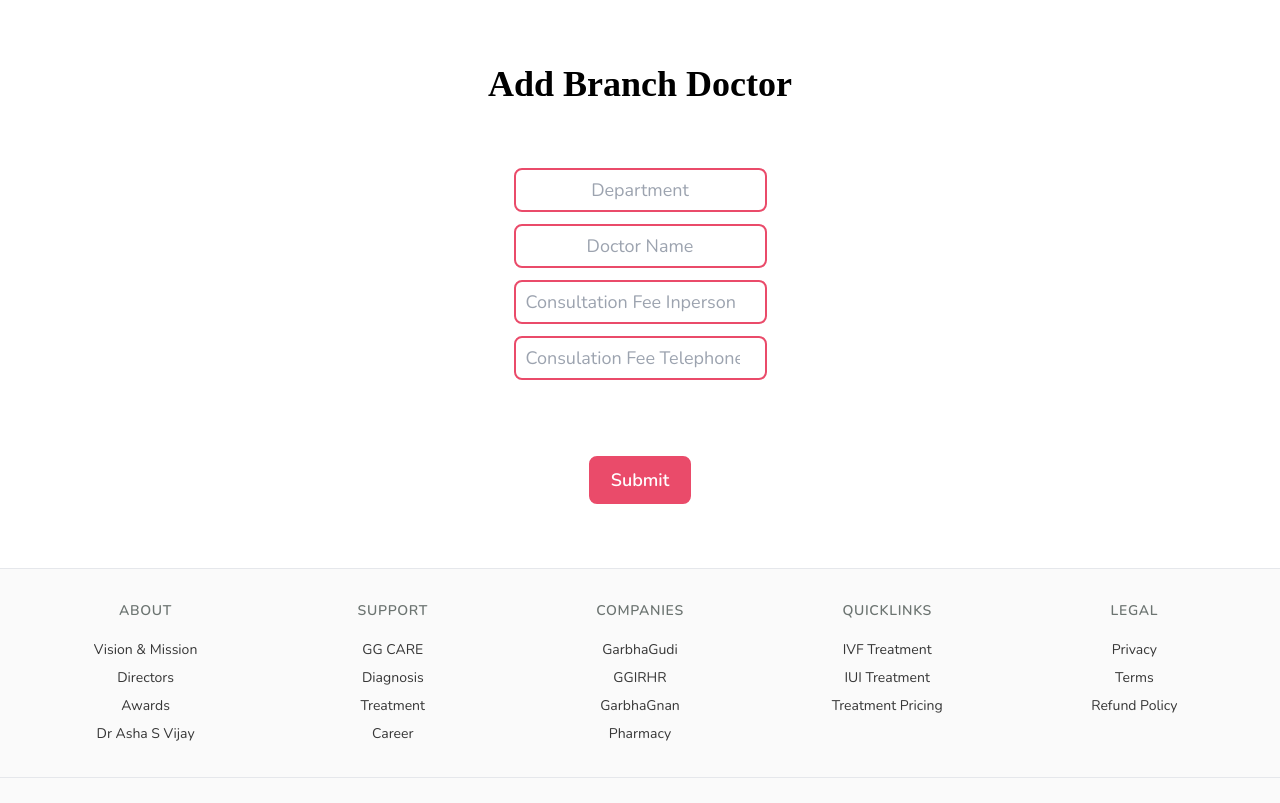
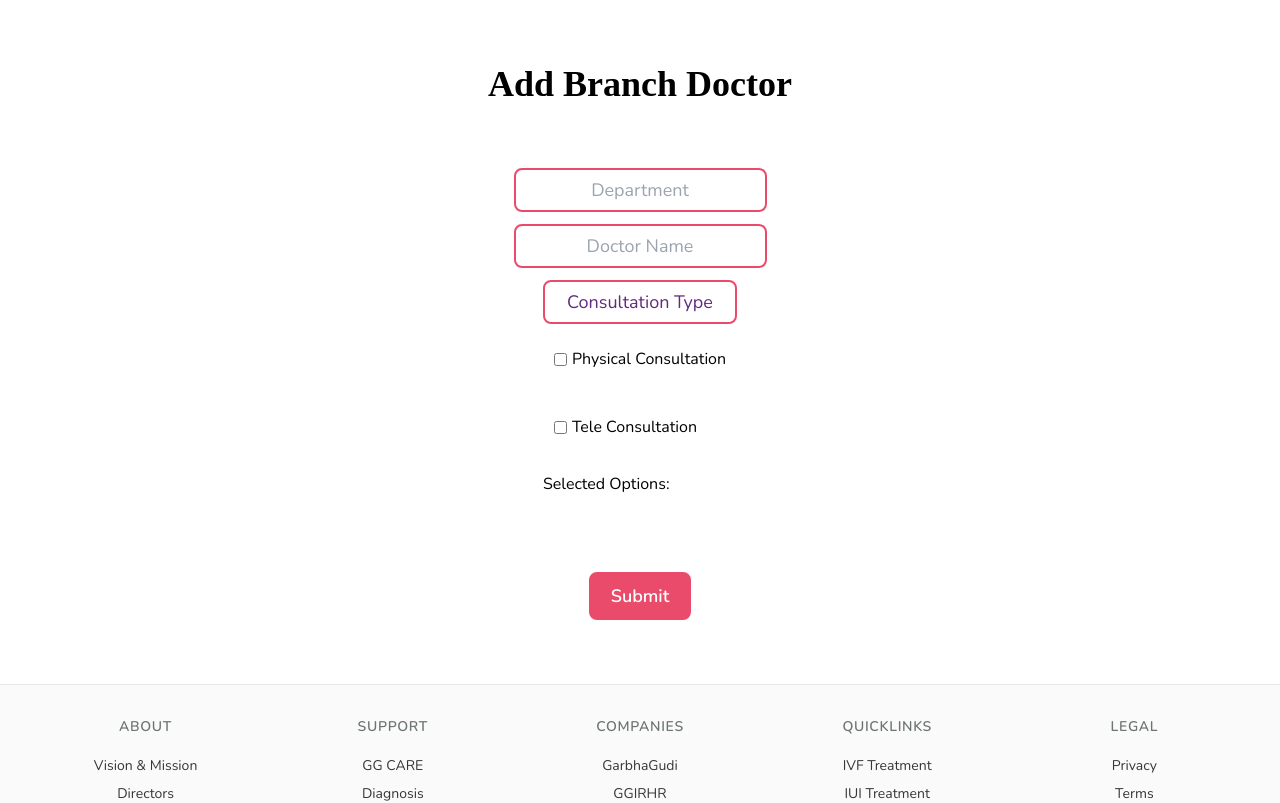
Before and after one commit to garbhagudi/next-appointment-center, a Next.js app: page /settings/edit/add-branch-doctor in a window 1280 px wide. Shown: the top 803 px of the page. Built offline with nearby package versions, Linux system fonts and the light colour scheme; a web font is replaced by a local one.

Commit message:
update on branch-doctor with option.

```diff
--- a/src/pages/settings/edit/add-branch-doctor.tsx
+++ b/src/pages/settings/edit/add-branch-doctor.tsx
@@ -3,23 +3,71 @@ import React, { useState, ChangeEvent } from 'react';
 interface FormValues {
   doctorName: string;
   department: string;
-  Consultation_type: string;
-  Consultation_Fees_Inperson: string;
-  Consultaion_Fees_Telephone: string;
 }
 
 const initialValues: FormValues = {
   doctorName: '',
   department: '',
-  Consultation_type: '',
-  Consultation_Fees_Inperson: '',
-  Consultaion_Fees_Telephone: '',
 };
+
+interface Option {
+  value: string;
+  label: string;
+  inputVisible: boolean;
+}
+
+const options: Option[] = [
+  {
+    value: 'Consultation_Fee_Physical',
+    label: 'Physical Consultation',
+    inputVisible: false,
+  },
+  {
+    value: 'Consultation_Fee_Telephone',
+    label: 'Tele Consultation',
+    inputVisible: false,
+  },
+];
 
 const BDoctorForm: React.FC = () => {
   const [values, setValues] = useState<FormValues>(initialValues);
   const [errors, setErrors] = useState<Partial<FormValues>>({});
-  const [selectedImage, setSelectedImage] = useState<File | null>(null);
+  const [loading, setLoading] = useState(false);
+  const [selectedOptions, setSelectedOptions] = useState<string[]>([]);
+  const [inputValues, setInputValues] = useState<{ [key: string]: string }>({});
+
+  const handleOptionChange = (event: React.ChangeEvent<HTMLInputElement>) => {
+    const selectedValue = event.target.value;
+    const isChecked = event.target.checked;
+
+    let updatedSelectedOptions: string[];
+
+    if (isChecked) {
+      updatedSelectedOptions = [...selectedOptions, selectedValue];
+    } else {
+      updatedSelectedOptions = selectedOptions.filter((value) => value !== selectedValue);
+    }
+
+    setSelectedOptions(updatedSelectedOptions);
+
+    // Reset input value if the option is deselected
+    if (!isChecked) {
+      setInputValues((prevInputValues) => {
+        const updatedInputValues = { ...prevInputValues };
+        delete updatedInputValues[selectedValue];
+        return updatedInputValues;
+      });
+    }};
+
+    const handleInputChange = (event: React.ChangeEvent<HTMLInputElement>) => {
+      const fieldName = event.target.name;
+      const fieldValue = event.target.value;
+
+      setInputValues((prevInputValues) => ({
+        ...prevInputValues,
+        [fieldName]: fieldValue,
+      }));
+    };
 
   const handleChange = (
     e: React.ChangeEvent<
@@ -33,17 +81,48 @@ const BDoctorForm: React.FC = () => {
     }));
   };
 
-  const handleSubmit = (e: React.FormEvent) => {
+  const handleSubmit = async (e: React.FormEvent) => {
     e.preventDefault();
     const validationErrors: Partial<FormValues> = validateForm(values);
+    if (Object.keys(validationErrors).length === 0) {
+      try {
+        setLoading(true);
+        const formData = { ...values,
+        selectedOptions,
+        inputValues,
+    };
+        const response = await fetch('/api/Branch-doctor', {
+          method: 'POST',
+          headers: {
+            'Content-Type': 'application/json',
+          },
+          body: JSON.stringify(formData),
+        });
 
-    if (Object.keys(validationErrors).length === 0) {
-      console.log(values); // Handle form submission
-      setValues(initialValues); // Reset form values
+        if (response.ok) {
+          alert('Doctor added to branch successfully');
+          console.log(JSON.stringify({ formData }));
+          setTimeout(() => 500);
+          setValues(initialValues);
+          resetForm();
+           // Reset form values
           setErrors({}); // Reset errors
+        } else {
+          alert('Something went wrong!');
+        }
+      } catch (error) {
+        console.error('something went wrong!', error);
+      } finally {
+        setLoading(false);
+      }
     } else {
       setErrors(validationErrors); // Set validation errors
     }
+  };
+
+  const resetForm = () => {
+    setSelectedOptions([]);
+    setInputValues({});
   };
 
   const validateForm = (values: FormValues): Partial<FormValues> => {
@@ -54,9 +133,6 @@ const BDoctorForm: React.FC = () => {
     }
     if (!values.department) {
       validationErrors.department = 'Department is required';
-    }
-    if (!values.Consultation_Fees_Inperson) {
-      validationErrors.Consultation_Fees_Inperson = 'Consultaion fee cannot be empty';
     }
     // Add more validation rules for other fields
 
@@ -105,30 +181,53 @@ const BDoctorForm: React.FC = () => {
         </h2> */}
 
         <div className='grid lg:grid-cols-1 gap-3'>
-          <div>
+        <h1 className= 'text-lg text-center px-2.5 py-1.5 rounded-lg block border-2 border-brandPink text-brandPurpleDark focus:outline-none focus:border-brandPurpleDark'>Consultation Type</h1>
+      {options.map((option) => (
+        <div
+          key={option.value}
+          style={{
+            marginBottom: '10px',
+            border: `1px solid ${selectedOptions.includes(option.value) ? 'lightblue' : 'white'}`,
+            borderRadius: '10px',
+            padding: '10px',
+            backgroundColor: selectedOptions.includes(option.value) ? 'lightblue' : 'white',
+          }}
+        >
+          <label htmlFor={option.value}>
+            <div style={{ display: 'flex', alignItems: 'center' }}>
               <input
-              type='number'
-              id='Consultation_Fees_Inperson'
-              placeholder='Consultation Fee Inperson'
-              className='text-lg text-centre px-2.5 py-1.5 rounded-lg block border-2 border-brandPink text-brandPurpleDark focus:outline-none focus:border-brandPurpleDark'
-              name='Consultation_Fees_Inperson'
-              value={values.Consultation_Fees_Inperson}
-              onChange={handleChange}
+                type="checkbox"
+                id={option.value}
+                name={option.value}
+                value={option.value}
+                checked={selectedOptions.includes(option.value)}
+                onChange={handleOptionChange}
+                style={{ marginRight: '5px' }}
               />
-            {errors.Consultation_Fees_Inperson && <div>{errors.Consultation_Fees_Inperson}</div>}
+              {option.label}
             </div>
-          <div>
+          </label>
+          {selectedOptions.includes(option.value) && (
+            <div style={{ marginLeft: '30px', marginTop: '10px' }}>
+              <label htmlFor={`${option.value}-input`}>Enter value:</label>
               <input
-              type='number'
-              id='Consultaion_Fees_Telephone'
-              placeholder='Consulation Fee Telephone'
-              name='Consultaion_Fees_Telephone'
-              className='text-lg text-centre px-2.5 py-1.5 rounded-lg block border-2 border-brandPink text-brandPurpleDark focus:outline-none focus:border-brandPurpleDark'
-              value={values.Consultaion_Fees_Telephone}
-              onChange={handleChange}
+                type="text"
+                id={`${option.value}-input`}
+                name={option.value}
+                value={inputValues[option.value] || ''}
+                onChange={handleInputChange}
               />
-            {errors.Consultaion_Fees_Telephone && <div>{errors.Consultaion_Fees_Telephone}</div>}
             </div>
+          )}
+        </div>
+      ))}
+
+      <h2>Selected Options:</h2>
+      {selectedOptions.map((option) => (
+        <div key={option}>
+          {option}: {inputValues[option]}
+        </div>
+      ))}
         </div>
 
         <div className='py-16'>
--- a/src/pages/settings/edit/add-branch.tsx
+++ b/src/pages/settings/edit/add-branch.tsx
@@ -1,13 +1,13 @@
 import React, { useState, ChangeEvent } from 'react';
 
 interface FormValues {
-  Branch_Name: string;
-  Branch_Address: string;
+  Name: string;
+  Address: string;
 }
 
 const initialValues: FormValues = {
-  Branch_Name: '',
-  Branch_Address: '',
+  Name: '',
+  Address: '',
 };
 
 const BranchForm: React.FC = () => {
@@ -57,11 +57,11 @@ const BranchForm: React.FC = () => {
   const validateForm = (values: FormValues): Partial<FormValues> => {
     const validationErrors: Partial<FormValues> = {};
 
-    if (!values.Branch_Name) {
-      validationErrors.Branch_Name = 'Branch name is required';
+    if (!values.Name) {
+      validationErrors.Name = 'Branch name is required';
     }
-    if (!values.Branch_Address) {
-      validationErrors.Branch_Address = 'Address is required';
+    if (!values.Address) {
+      validationErrors.Address = 'Address is required';
     }
     // Add more validation rules for other fields
 
@@ -84,10 +84,10 @@ const BranchForm: React.FC = () => {
             className='text-lg text-center px-2.5 py-1.5 rounded-lg block border-2 border-brandPink text-brandPurpleDark focus:outline-none focus:border-brandPurpleDark'
             name='Branch Name'
             placeholder='Branch Name'
-            value={values.Branch_Name}
+            value={values.Name}
             onChange={handleChange}
           />
-          {errors.Branch_Name && <div>{errors.Branch_Name}</div>}
+          {errors.Name && <div>{errors.Name}</div>}
         </div>
 
         <div className='grid lg:grid-cols-1 gap-3'>
@@ -98,10 +98,10 @@ const BranchForm: React.FC = () => {
               placeholder='Branch Address'
               className='text-lg text-center px-2.5 py-1.5 rounded-lg block border-2 border-brandPink text-brandPurpleDark focus:outline-none focus:border-brandPurpleDark'
               name='Branch Address'
-              value={values.Branch_Address}
+              value={values.Address}
               onChange={handleChange}
             />
-            {errors.Branch_Address && <div>{errors.Branch_Address}</div>}
+            {errors.Address && <div>{errors.Address}</div>}
           </div>
         </div>
         {/* <div className='flex justify-center items-center space-x-3'>
```
Also changed, not shown: src/pages/api/Branch-doctor/index.ts (+8 -12 lines). Lines whose indentation alone changed are shown as unchanged.
